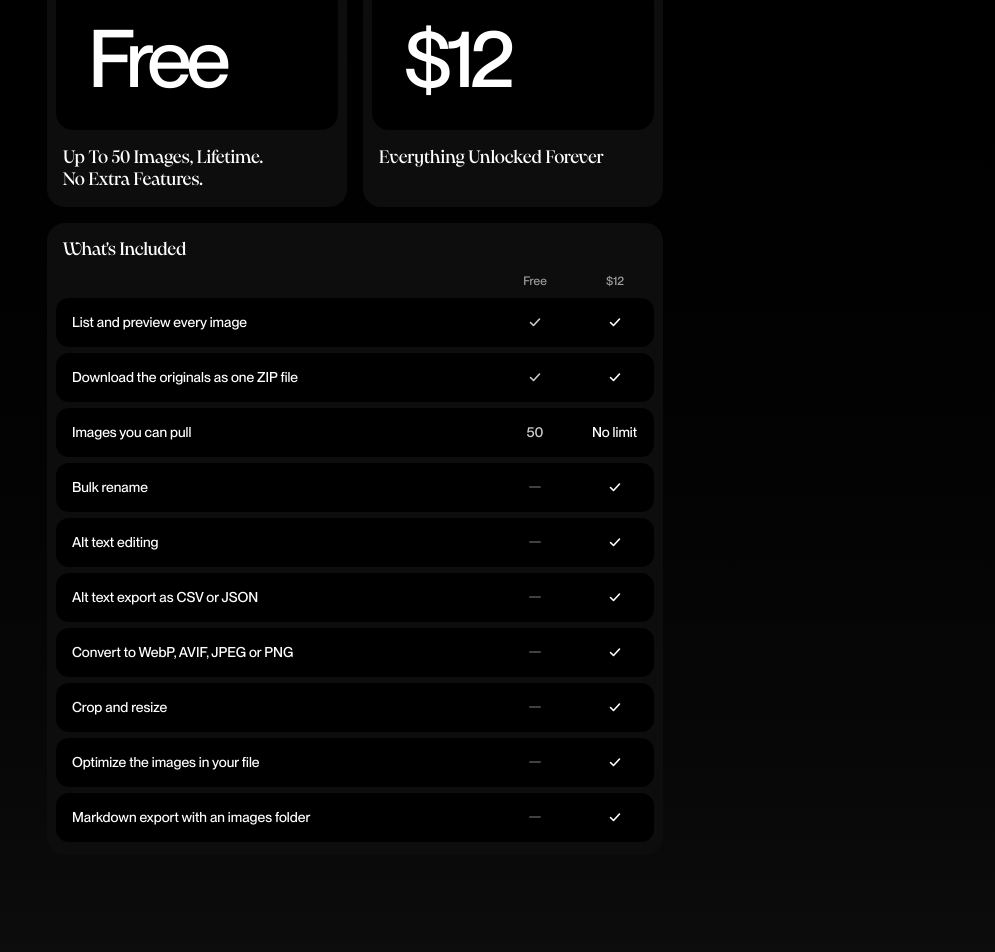
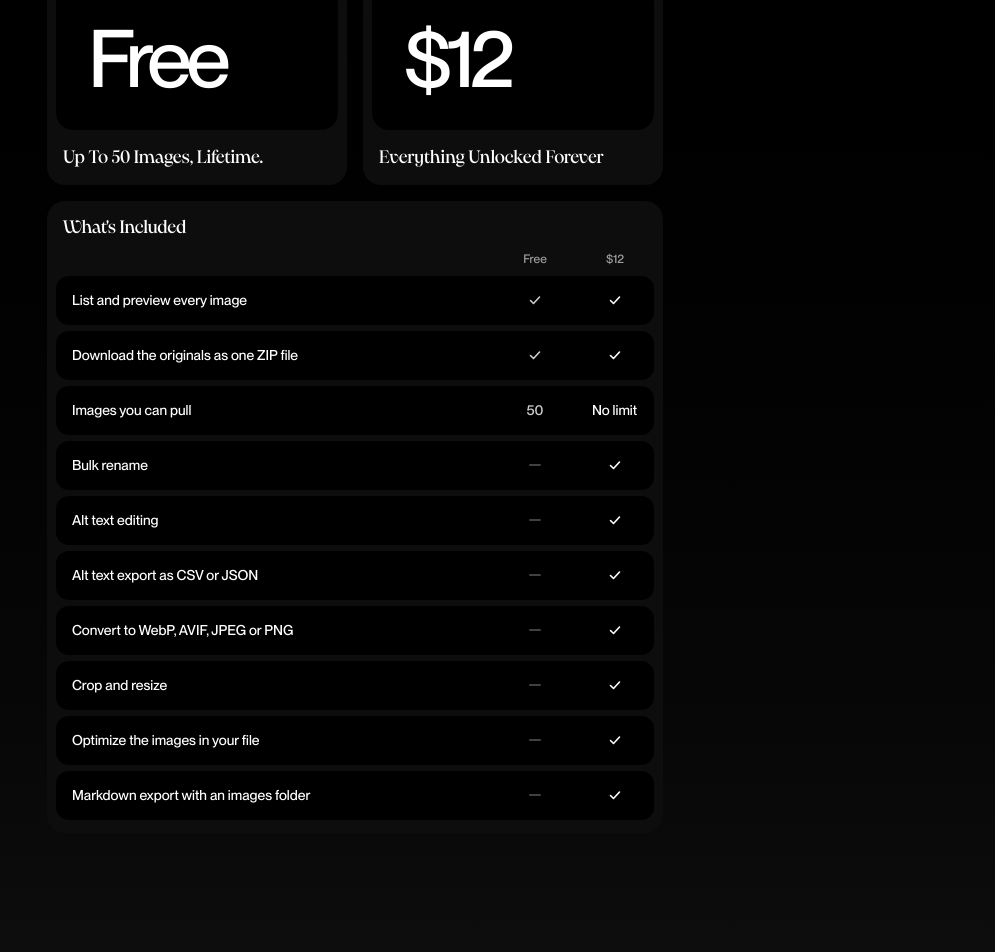
Before and after one commit to nomanwebflow/pluckr, a Next.js app in the folder landing/: page / in a window 1280 px wide. Shown: the part 5745-6697 px from the top of the page, without its empty margins (285-1280 px from the left). Built offline with nearby package versions, Linux system fonts and the light colour scheme.

Commit message:
Price: drop 'No extra features' line
Co-Authored-By: Claude Sonnet 5.5 <noreply@anthropic.com>

```diff
--- a/landing/src/components/price.tsx
+++ b/landing/src/components/price.tsx
@@ -1,6 +1,6 @@
 // Plans and the comparison table follow docs/site-copy.md (pricing page copy).
 const plans = [
-  { name: "Free", price: "Free", note: ["Up to 50 images, lifetime.", "No extra features."] },
+  { name: "Free", price: "Free", note: ["Up to 50 images, lifetime."] },
   { name: "$12", price: "$12", note: ["Everything unlocked forever"] },
 ];
 
```
